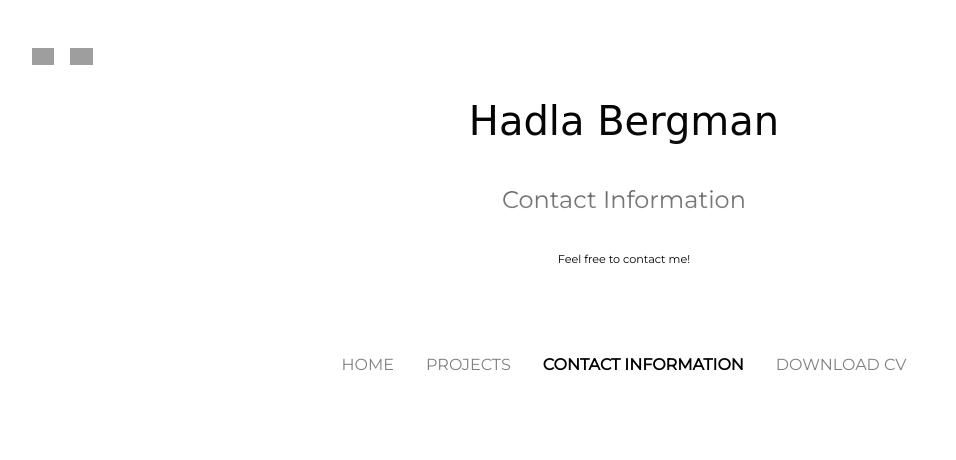
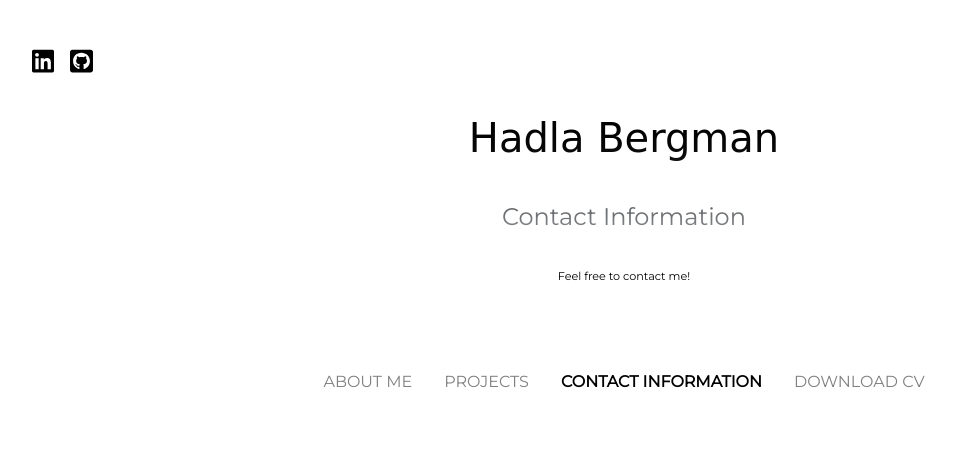
Before and after one commit to Hadla/Portfolio-Hadla-Bergman, a plain HTML site: page contactInformation.html in a window 1280 px wide. Shown: the top 460 px of the page, without its empty margins (16-972 px from the left). Drawn offline with Linux system fonts and the light colour scheme; grey boxes are pictures that could not be loaded; a web font is replaced by a local one.

Commit message:
Made some styling changes.

```diff
--- a/contactInformation.html
+++ b/contactInformation.html
@@ -25,8 +25,8 @@
     <div class="main-header">
         <div class="header-social-media">
             <a href="https://www.linkedin.com/in/hadla-bergman-1a9156199/"> <img
-                    src="https://www.iconsdb.com/icons/preview/white/linkedin-6-xxl.png" alt="stylesheet" class="header-social-media-icon"></a>
-            <a href="https://www.github.com/hadla"> <img src="https://www.iconsdb.com/icons/preview/white/github-8-xxl.png"
+                    src="images/social-media-icons/linkedin.svg" alt="stylesheet" class="header-social-media-icon"></a>
+            <a href="https://www.github.com/hadla"> <img src="images/social-media-icons/github-brands.svg"
                     alt="stylesheet" class="header-social-media-icon"></a>
         </div>
     <div class="header-title">
@@ -48,7 +48,7 @@
                     <div class="mr-auto"></div>
                     <ul class="navbar-nav">
                         <li class="nav-item">
-                            <a class="nav-link" href="index.html">Home</a>
+                            <a class="nav-link" href="index.html">About me</a>
                         </li>
                         <li class="nav-item">
                             <a class="nav-link" href="projects.html">Projects</a>
@@ -58,7 +58,7 @@
                                     class="sr-only">(current)</span></a>
                         </li>
                         <li class="nav-item">
-                            <a class="nav-link" href="#">Download CV</a>
+                            <a class="nav-link" href="Resume/CV_Hadla Bergman Fredrikson.pdf" download>Download CV</a>
                         </li>
                     </ul>
                 </div>
@@ -68,15 +68,6 @@
     </div>
     <!-- End Navbar -->
     <!-- End Header -->
-
-</body>
-
-</html>
-
-
-
-
-
 <!-- Start Contact info Area -->
 <div class="contact-info-area">
     <div class="contact-info-container">
@@ -100,3 +91,7 @@
     </div>
 </div>
 <!-- End Contact info Area -->
+
+</body>
+
+</html>
--- a/style/header.css
+++ b/style/header.css
@@ -72,7 +72,8 @@
     color: black;
     font-size: 50rem;
     font-weight: 100;
-    margin-top: 1rem;
+    margin-top: 1.5rem;
+    margin-bottom: 1.5rem;
     padding-top: 1rem;
     display: flex;
     justify-content: center;
```
Also changed, not shown: index.html (+2 -2 lines), portfolio.html (+3 -3 lines), projects.html (+2 -2 lines), 4 other files.
